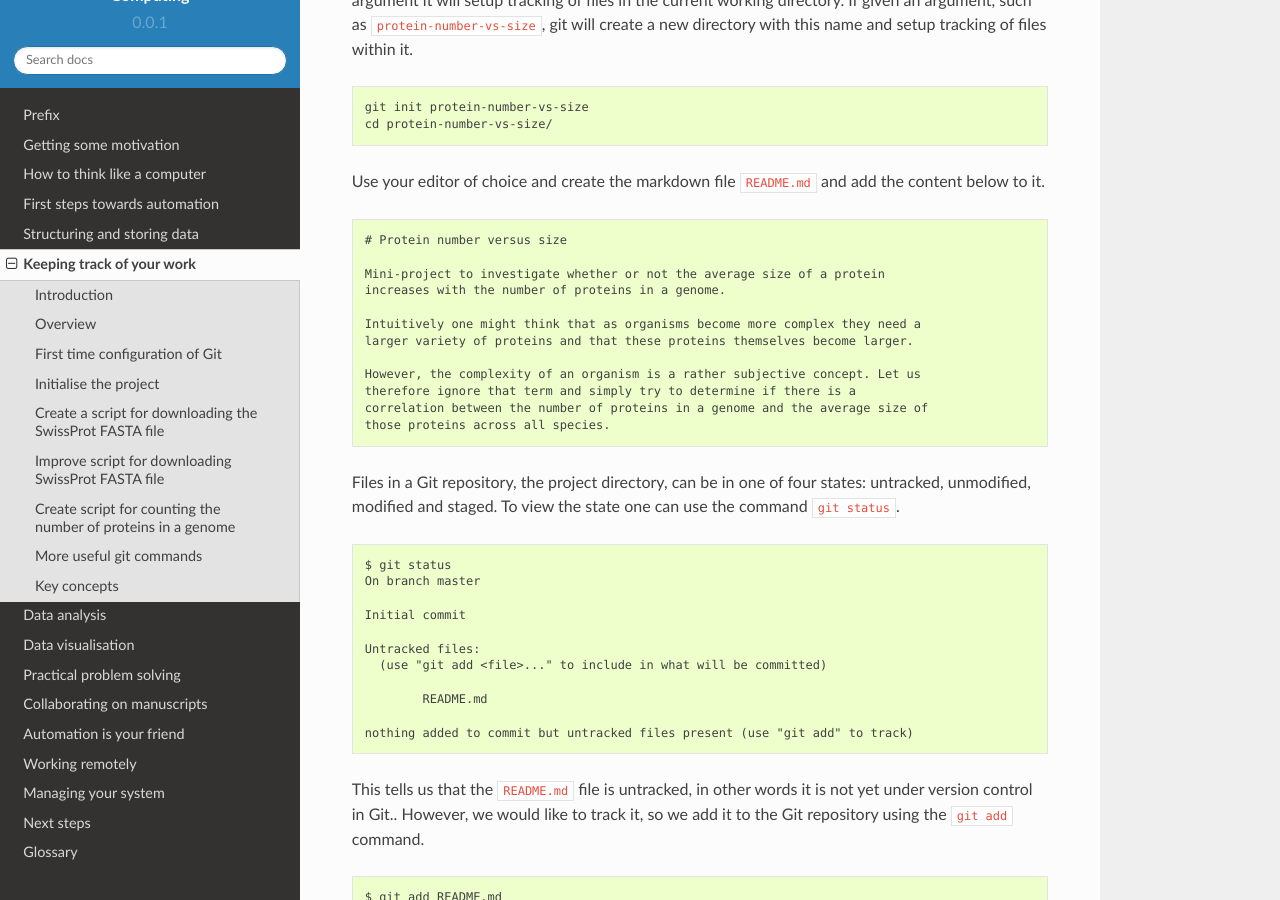
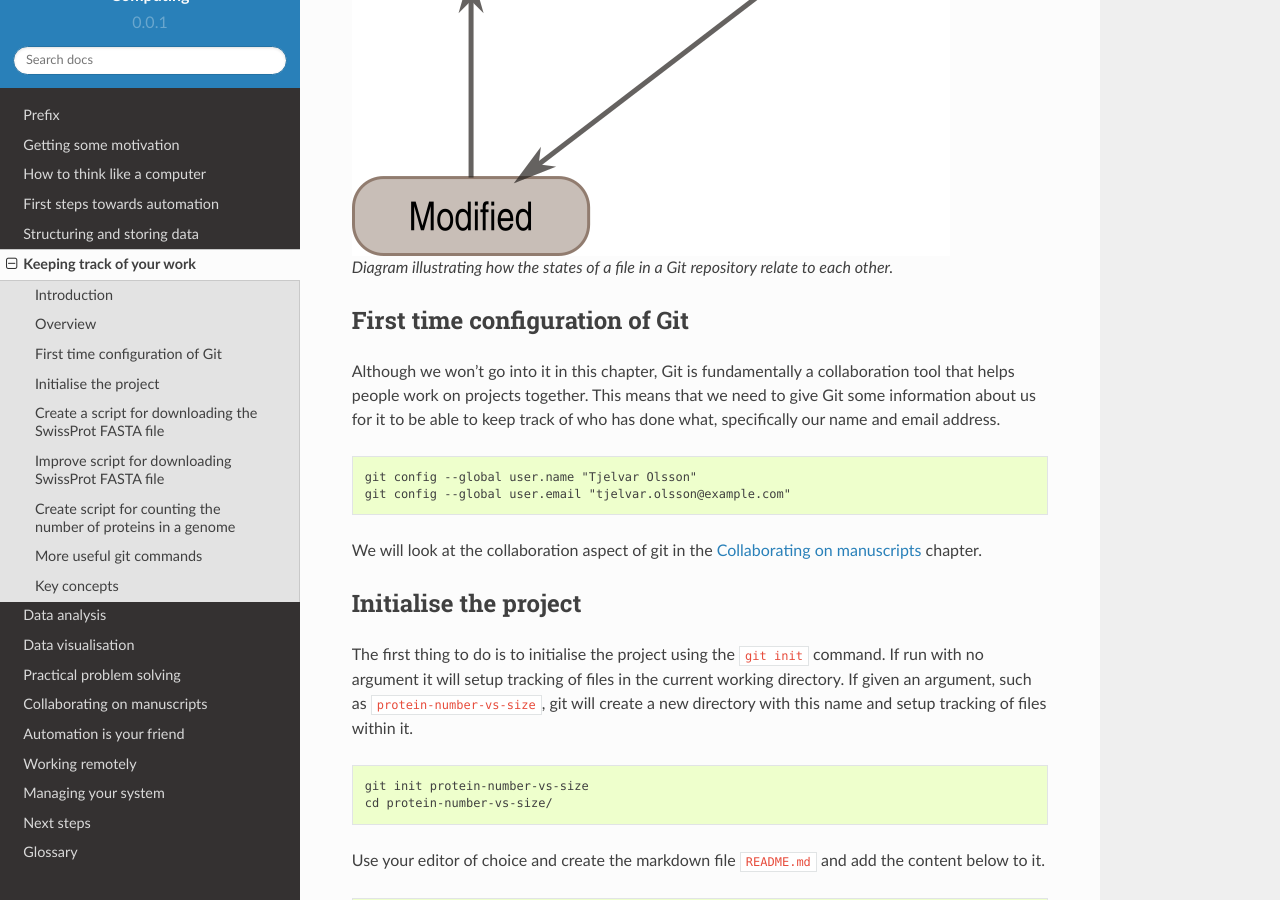
Before and after one commit to tjelvar-olsson/biologists-guide-to-computing, a Sphinx documentation site: the page built from source/keeping-track-of-your-work.rst, in a window 1280 px wide and 900 px high, scrolled down 1729 px. Built offline with Sphinx 7.4.7 and the Read the Docs theme 2.0.0, drawn with Linux system fonts in a browser that asks for light colours.

Commit message:
Added Git workflow illustration

```diff
--- a/source/keeping-track-of-your-work.rst
+++ b/source/keeping-track-of-your-work.rst
@@ -60,6 +60,12 @@ The state of the staged files then change to unmodified.  If we then edit one
 of these files its state will change from unmodified to modified. When one is
 happy with the edits made one would then add the file to the staging area and
 its state would change from modified to staged.
+
+.. figure:: images/git-workflow.png
+   :alt: Git workflow illustration.
+
+   Diagram illustrating how the states of a file in a Git repository relate to
+   each other.
 
 First time configuration of Git
 -------------------------------
```
Also changed, not shown: source/images/git-workflow.png (added), 1 other file.
